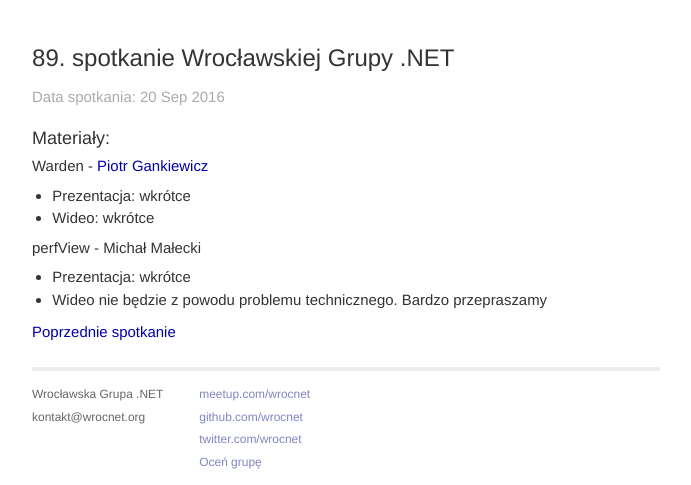
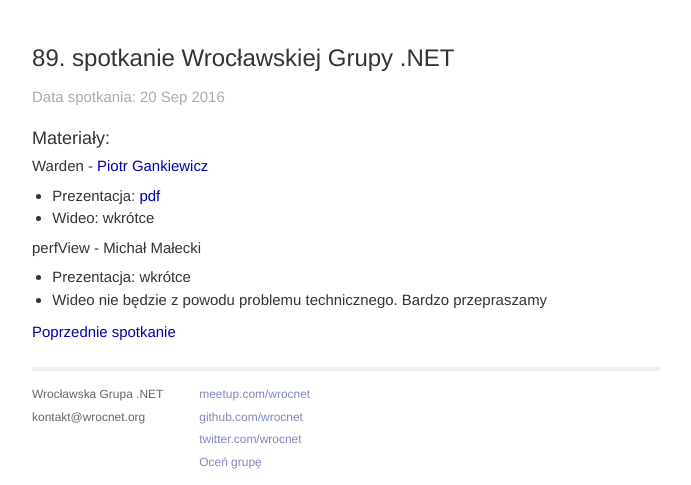
Before and after one commit to wrocnet/wrocnet.github.io, a Jekyll site: the page built from _posts/2016-09-20-89-spotkanie-wroclawskiej-grupy-net.md, in a window 1280 px wide. Shown: the part 500-985 px from the top of the page, without its empty margins (294-985 px from the left). Built offline with Jekyll 4.4.1, drawn with Linux system fonts in a browser that asks for light colours; nearby versions of some CDN libraries; a script that is not in the unit is left out.

Commit message:
slajdy warden na stronie

```diff
--- a/_posts/2016-09-20-89-spotkanie-wroclawskiej-grupy-net.md
+++ b/_posts/2016-09-20-89-spotkanie-wroclawskiej-grupy-net.md
@@ -5,7 +5,7 @@ meetupno: 89
 ---
 
 #### Warden - [Piotr Gankiewicz](http://piotrgankiewicz.com/blog)
-* Prezentacja: wkrótce
+* Prezentacja: [pdf](/assets/warden.pdf)
 * Wideo: wkrótce
 
 #### perfView - Michał Małecki
```
